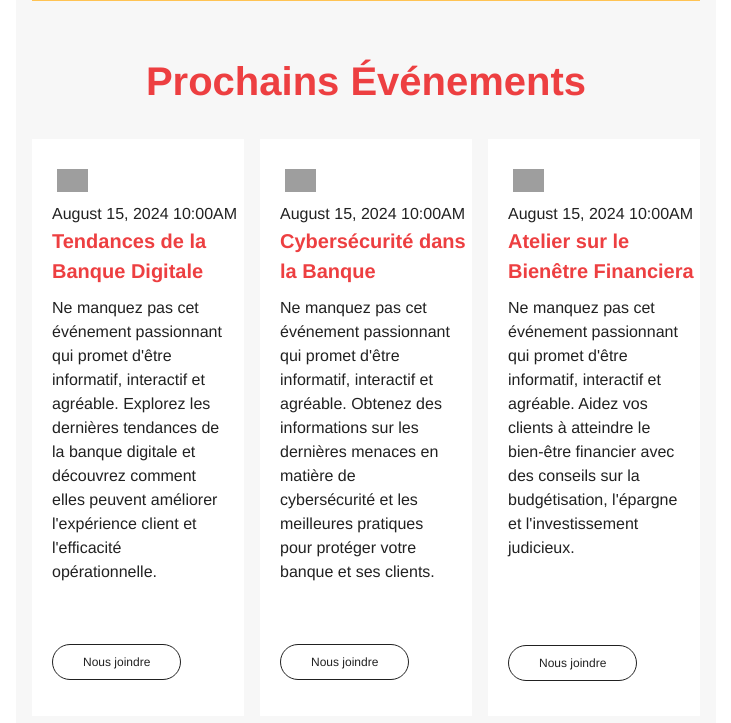
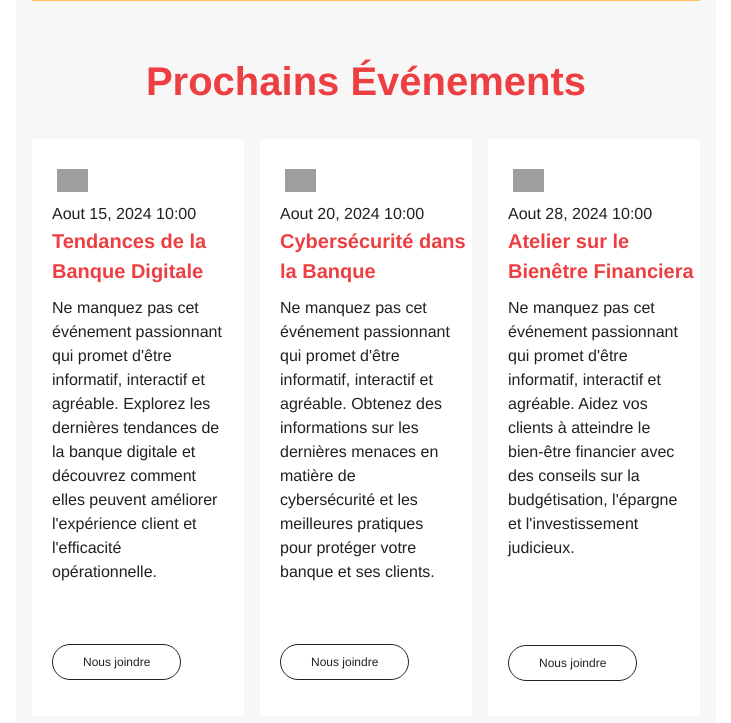
Before and after one commit to Alteernative/FairBank, a Django app: template backend/templates/backend/newsletter.html in a window 1280 px wide. Shown: the part 1956-2679 px from the top of the page, without its empty margins (274-1005 px from the left). Run offline with Django 5.2, Linux system fonts and the light colour scheme; the template is opened without the code that fills it, so the values that code supplies are empty; grey boxes are pictures that could not be loaded.

Commit message:
Updating the incoming events date in the email

```diff
--- a/backend/templates/backend/newsletter.html
+++ b/backend/templates/backend/newsletter.html
@@ -634,7 +634,7 @@
                       <td class="pad" style="padding-left:20px;padding-top:5px;text-align:center;width:100%;">
                         <h1
                           style="margin: 0; color: #212121; direction: ltr; font-family: Helvetica Neue, Helvetica, Arial, sans-serif; font-size: 16px; font-weight: 400; letter-spacing: normal; line-height: 150%; text-align: left; margin-top: 0; margin-bottom: 0; mso-line-height-alt: 24px;">
-                          August 15, 2024 10:00AM</h1>
+                          Aout 15, 2024 10:00</h1>
                       </td>
                     </tr>
                   </table>
@@ -716,7 +716,7 @@
                       <td class="pad" style="padding-left:20px;padding-top:5px;text-align:center;width:100%;">
                         <h1
                           style="margin: 0; color: #212121; direction: ltr; font-family: Helvetica Neue, Helvetica, Arial, sans-serif; font-size: 16px; font-weight: 400; letter-spacing: normal; line-height: 150%; text-align: left; margin-top: 0; margin-bottom: 0; mso-line-height-alt: 24px;">
-                          August 15, 2024 10:00AM</h1>
+                          Aout 20, 2024 10:00</h1>
                       </td>
                     </tr>
                   </table>
@@ -798,7 +798,7 @@
                       <td class="pad" style="padding-left:20px;padding-top:5px;text-align:center;width:100%;">
                         <h1
                           style="margin: 0; color: #212121; direction: ltr; font-family: Helvetica Neue, Helvetica, Arial, sans-serif; font-size: 16px; font-weight: 400; letter-spacing: normal; line-height: 150%; text-align: left; margin-top: 0; margin-bottom: 0; mso-line-height-alt: 24px;">
-                          August 15, 2024 10:00AM</h1>
+                          Aout 28, 2024 10:00</h1>
                       </td>
                     </tr>
                   </table>
```
